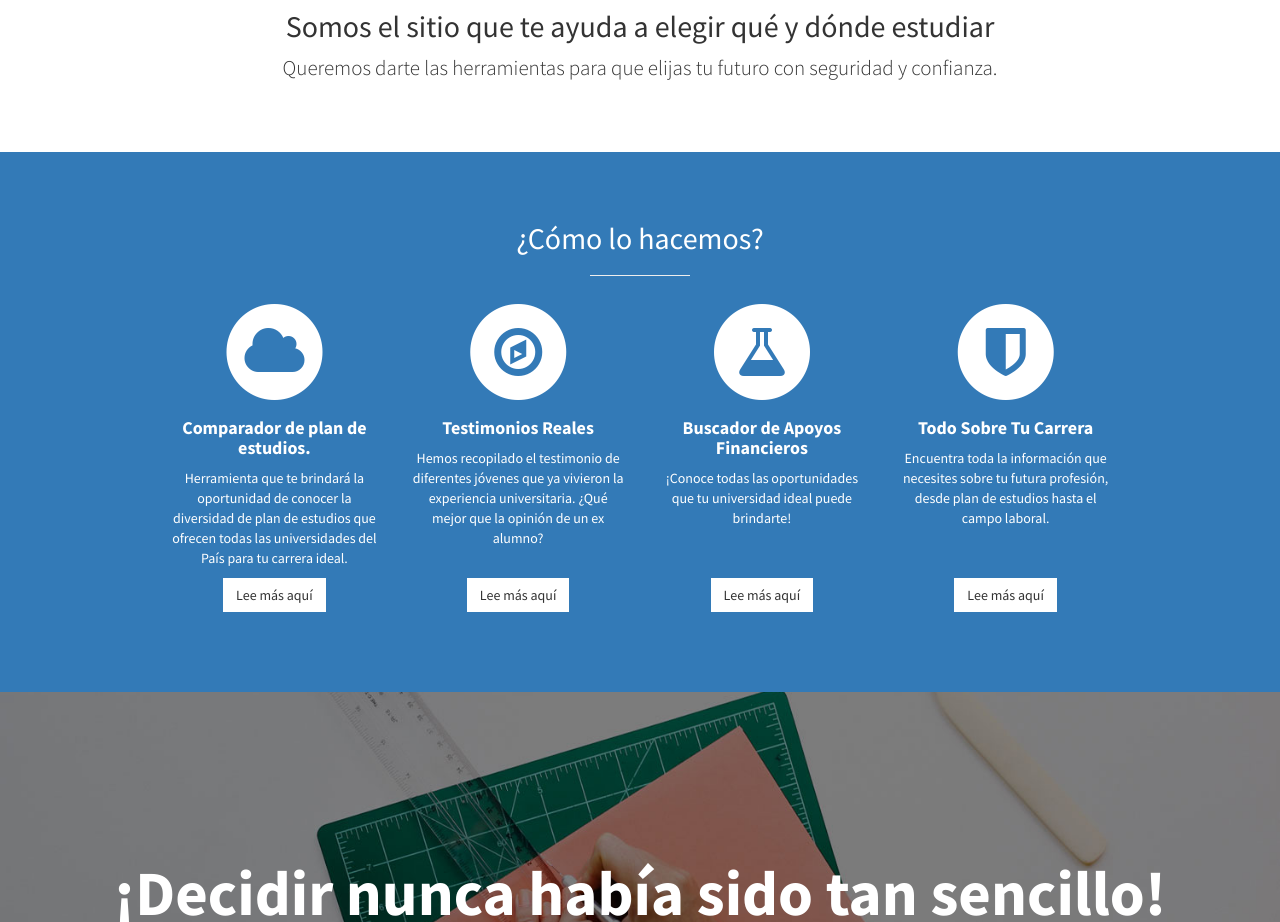
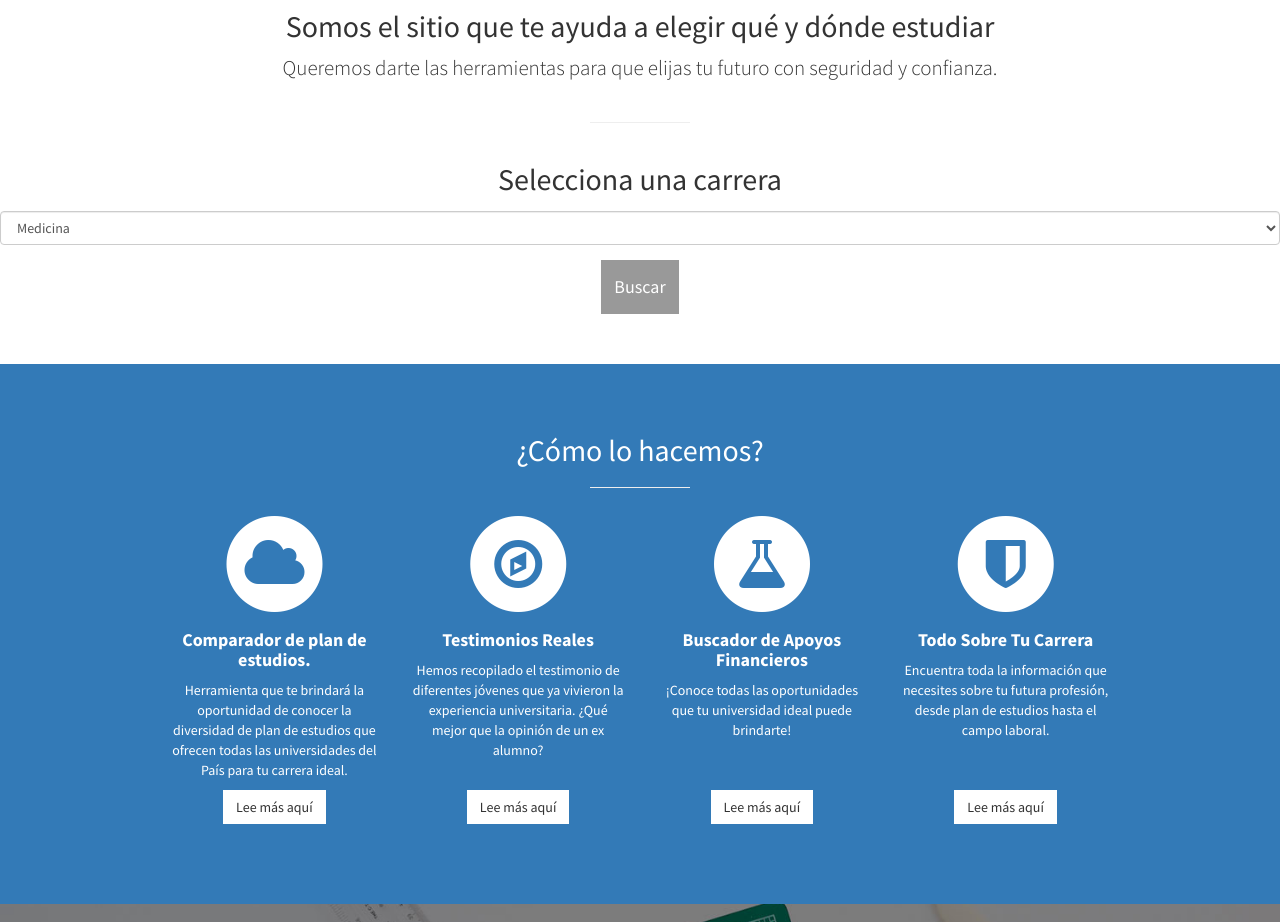
Before and after one commit to Andyibarra/up2u, a plain HTML site: page index.html in a window 1280 px wide. Shown: the part 860-1782 px from the top of the page. Drawn offline with Linux system fonts and the light colour scheme.

Commit message:
Add files via upload

```diff
--- a/index.html
+++ b/index.html
@@ -16,6 +16,7 @@
 
     <!-- Custom CSS -->
     <link href="css/stylish-portfolio.css" rel="stylesheet">
+
 
     <!-- Custom Fonts -->
     <link href="font-awesome/css/font-awesome.min.css" rel="stylesheet" type="text/css">
@@ -80,6 +81,31 @@
             <!-- /.row -->
         </div>
         <!-- /.container -->
+        <!-- Search -->
+        <hr class="small">
+        	<div class="row text-center">
+        		<div class="col-lg-12 text-center">
+        			<form role="form" class="form-dropdown">
+        				<div class="form-group">
+        					<label>
+        						<h2>Selecciona una carrera</h2>
+        					</label>
+        					<select class="form-control">
+        						<option>Medicina</option>
+        					<option>Ingenieria</option>
+        					<option>Derecho</option>
+        					</select>
+        				</div>
+        			</form>
+        		</div>
+        		<!-- buscar -->
+        		<div class="col-lg-12 text-center">
+				<div class="btn btn-dark">
+					<h4>Buscar</h4>
+				</div>
+			</div>
+        	</div>
+        	<!-- /.search -->
     </section>
 
     <!-- Services -->
```
